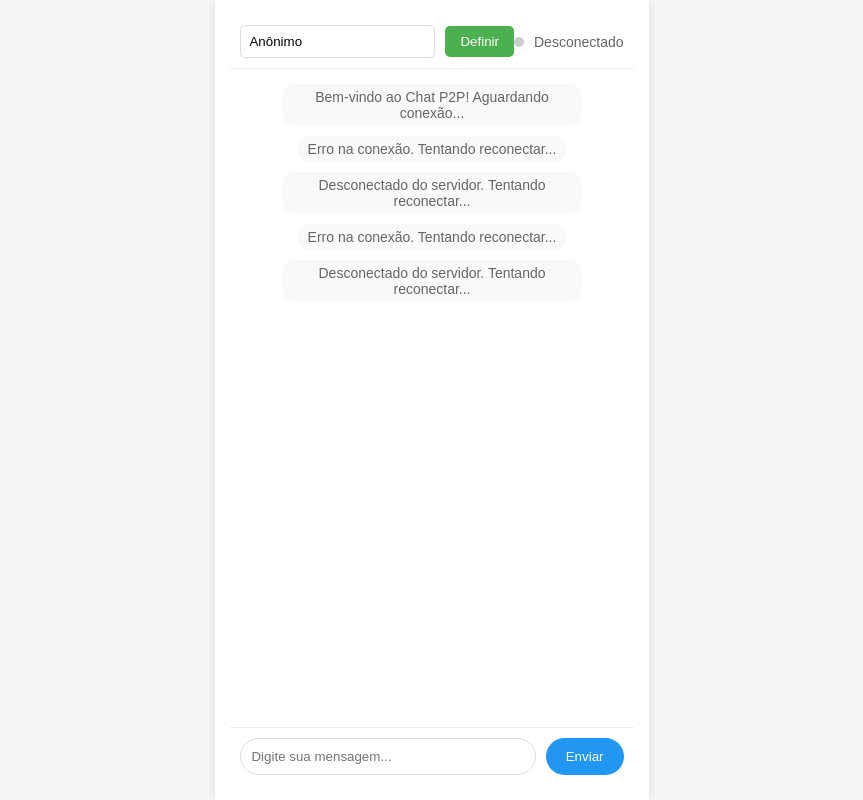
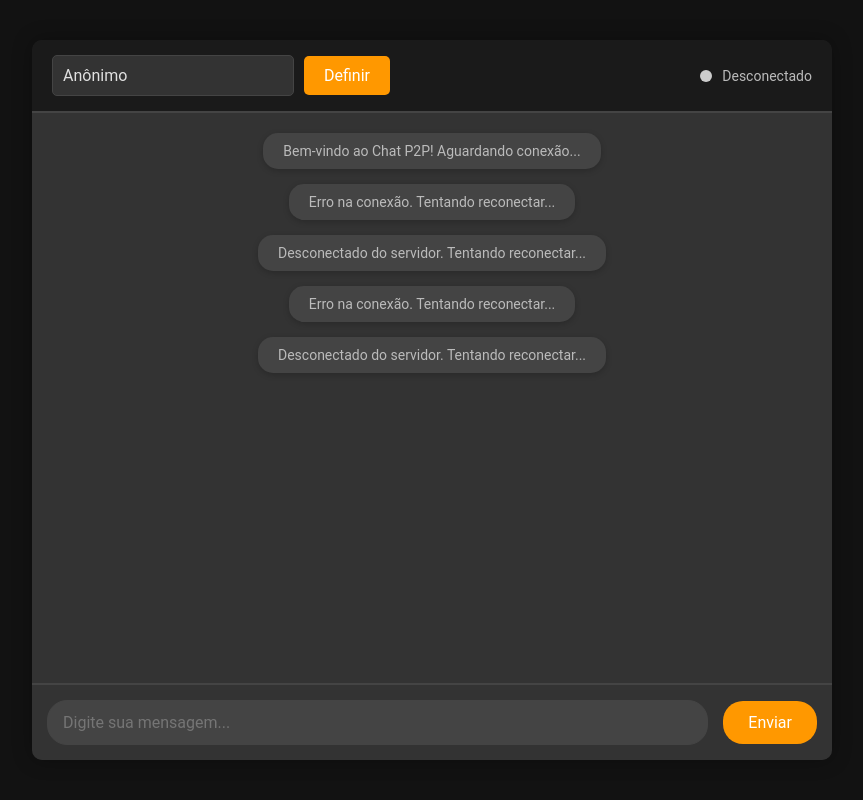
Before and after one commit to Dogshihtzuamora/Cnet2Pwork, a website: page index.html in a window 1280 px wide. Shown: the whole page, without its empty margins (208-1071 px from the left). Drawn offline with Linux system fonts and the light colour scheme.

Commit message:
Update design index.html
Design atualizado para uma paleta de cores melhor e no tema escuro para melhor visualização, e melhorias no design

```diff
--- a/index.html
+++ b/index.html
@@ -5,37 +5,61 @@
     <meta name="viewport" content="width=device-width, initial-scale=1.0">
     <title>Chat P2P</title>
     <style>
+        :root {
+            --background-color: #121212;
+            --text-color: #e0e0e0;
+            --primary-color: #ff9800;
+            --secondary-color: #333;
+            --accent-color: #ff5722;
+            --border-color: #444;
+            --input-bg: #333;
+            --button-bg: #ff9800;
+            --button-hover-bg: #fb8c00;
+            --status-dot-online: #4CAF50;
+            --status-dot-offline: #ccc;
+            --message-self-bg: #1c1c1c;
+            --message-other-bg: #333;
+            --system-message-bg: #444;
+            --header-bg: #1a1a1a;
+        }
+
         * {
             margin: 0;
             padding: 0;
             box-sizing: border-box;
-            font-family: Arial, sans-serif;
+            font-family: 'Roboto', sans-serif;
         }
 
         body {
-            background-color: #f5f5f5;
+            background-color: var(--background-color);
+            color: var(--text-color);
             height: 100vh;
             display: flex;
-            flex-direction: column;
+            justify-content: center;
+            align-items: center;
         }
 
         .container {
             max-width: 800px;
-            margin: 0 auto;
-            padding: 15px;
+            width: 100%;
+            height: 90vh;
             display: flex;
             flex-direction: column;
-            height: 100%;
-            background-color: #fff;
-            box-shadow: 0 0 10px rgba(0,0,0,0.1);
+            background-color: #1e1e1e;
+            box-shadow: 0 0 20px rgba(0, 0, 0, 0.3);
+            border-radius: 10px;
+            overflow: hidden;
         }
 
         .header {
-            padding: 10px;
+            padding: 15px 20px;
+            background-color: var(--header-bg);
             display: flex;
             justify-content: space-between;
             align-items: center;
-            border-bottom: 1px solid #eee;
+            border-bottom: 2px solid var(--border-color);
+            border-top-left-radius: 10px;
+            border-top-right-radius: 10px;
         }
 
         .username-area {
@@ -49,50 +73,57 @@
             align-items: center;
             gap: 10px;
             font-size: 14px;
-            color: #666;
+            color: #bbb;
         }
 
         .status-dot {
-            width: 10px;
-            height: 10px;
+            width: 12px;
+            height: 12px;
             border-radius: 50%;
-            background-color: #ccc;
+            background-color: var(--status-dot-offline);
         }
 
         .status-dot.online {
-            background-color: #4CAF50;
+            background-color: var(--status-dot-online);
         }
 
         .messages-container {
             flex: 1;
             overflow-y: auto;
-            padding: 15px;
+            padding: 20px;
             display: flex;
             flex-direction: column;
-            gap: 10px;
+            gap: 15px;
+            padding-bottom: 60px;
+            background-color: var(--secondary-color);
         }
 
         .message {
             max-width: 80%;
-            padding: 8px 12px;
-            border-radius: 10px;
+            padding: 10px 15px;
+            border-radius: 15px;
             word-break: break-word;
+            font-size: 16px;
+            line-height: 1.5;
+            box-shadow: 0 2px 6px rgba(0, 0, 0, 0.1);
         }
 
         .message.self {
             align-self: flex-end;
-            background-color: #e3f2fd;
+            background-color: var(--message-self-bg);
+            border-top-right-radius: 0;
         }
 
         .message.other {
             align-self: flex-start;
-            background-color: #f1f1f1;
+            background-color: var(--message-other-bg);
+            border-top-left-radius: 0;
         }
 
         .message-header {
             font-weight: bold;
             font-size: 14px;
-            margin-bottom: 4px;
+            margin-bottom: 5px;
         }
 
         .message-content {
@@ -101,57 +132,79 @@
 
         .system-message {
             align-self: center;
-            color: #666;
+            color: #bbb;
             font-size: 14px;
             max-width: 80%;
             text-align: center;
-            padding: 5px 10px;
-            background-color: #f9f9f9;
-            border-radius: 10px;
+            padding: 10px 20px;
+            background-color: var(--system-message-bg);
+            border-radius: 15px;
+            box-shadow: 0 2px 6px rgba(0, 0, 0, 0.2);
         }
 
         .input-area {
             display: flex;
-            padding: 10px;
-            gap: 10px;
-            border-top: 1px solid #eee;
+            padding: 15px;
+            gap: 15px;
+            background-color: var(--secondary-color);
+            border-top: 2px solid var(--border-color);
+            align-items: center;
         }
 
         #message-input {
             flex: 1;
-            padding: 10px;
-            border: 1px solid #ddd;
+            padding: 12px 15px;
+            background-color: var(--input-bg);
+            border: 1px solid var(--border-color);
             border-radius: 20px;
             outline: none;
+            color: var(--text-color);
+            font-size: 16px;
+            transition: background-color 0.3s ease;
+        }
+
+        #message-input:focus {
+            background-color: #444;
         }
 
         #send-button {
-            padding: 10px 20px;
-            background-color: #2196F3;
+            padding: 12px 25px;
+            background-color: var(--button-bg);
             color: white;
             border: none;
             border-radius: 20px;
             cursor: pointer;
+            font-size: 16px;
+            transition: background-color 0.3s ease;
         }
 
         #send-button:hover {
-            background-color: #0b7dda;
+            background-color: var(--button-hover-bg);
         }
 
         #username-input {
-            padding: 8px;
-            border: 1px solid #ddd;
+            padding: 10px;
+            background-color: var(--input-bg);
+            border: 1px solid var(--border-color);
             border-radius: 5px;
             outline: none;
+            color: var(--text-color);
+            font-size: 16px;
         }
 
         #set-username {
-            padding: 8px 15px;
-            background-color: #4CAF50;
+            padding: 10px 20px;
+            background-color: var(--primary-color);
             color: white;
             border: none;
             border-radius: 5px;
             cursor: pointer;
+            font-size: 16px;
+            transition: background-color 0.3s ease;
+        }
+
+        #set-username:hover {
+            background-color: var(--accent-color);
         }
     </style>
 </head>
@@ -179,14 +232,12 @@
     </div>
 
     <script>
-
         const state = {
             username: 'Anônimo',
             connected: false,
             peers: 0,
             messageId: 0
         };
-
 
         const messagesContainer = document.getElementById('messages');
         const messageInput = document.getElementById('message-input');
@@ -195,7 +246,6 @@
         const setUsernameButton = document.getElementById('set-username');
         const statusIndicator = document.getElementById('status-indicator');
         const connectionStatus = document.getElementById('connection-status');
-
 
         let socket;
         function connectWebSocket() {
@@ -215,7 +265,6 @@
                 updateConnectionStatus();
                 addSystemMessage('Desconectado do servidor. Tentando reconectar...');
 
-
                 setTimeout(connectWebSocket, 3000);
             };
 
@@ -229,10 +278,7 @@
             };
         }
 
-
-
         connectWebSocket();
-
 
         function handleIncomingMessage(data) {
             try {
@@ -262,7 +308,6 @@
                         break;
 
                     case 'confirm':
-
                         console.log(`Mensagem enviada para ${message.sentTo} peers`);
                         break;
                 }
@@ -270,7 +315,6 @@
                 console.error('Erro ao processar mensagem:', error);
             }
         }
-
 
         function updateConnectionStatus() {
             if (state.connected) {
@@ -284,7 +328,6 @@
             }
         }
 
-
         function addSystemMessage(text) {
             const messageElement = document.createElement('div');
             messageElement.className = 'system-message';
@@ -293,7 +336,6 @@
             messagesContainer.appendChild(messageElement);
             scrollToBottom();
         }
-
 
         function addChatMessage(username, message, isSelf) {
             const messageElement = document.createElement('div');
@@ -314,19 +356,15 @@
             scrollToBottom();
         }
 
-
         function scrollToBottom() {
             messagesContainer.scrollTop = messagesContainer.scrollHeight;
         }
-
 
         function sendMessage() {
             const message = messageInput.value.trim();
             if (!message || !state.connected) return;
 
-
             const messageId = Date.now() + '-' + state.messageId++;
-
 
             socket.send(JSON.stringify({
                 type: 'chat',
@@ -335,13 +373,10 @@
                 messageId: messageId
             }));
 
-
             addChatMessage(state.username, message, true);
-
 
             messageInput.value = '';
         }
-
 
         sendButton.addEventListener('click', sendMessage);
 
@@ -360,8 +395,7 @@
             }
         });
 
-
         messageInput.focus();
     </script>
 </body>
-  </html>
+</html>
```
